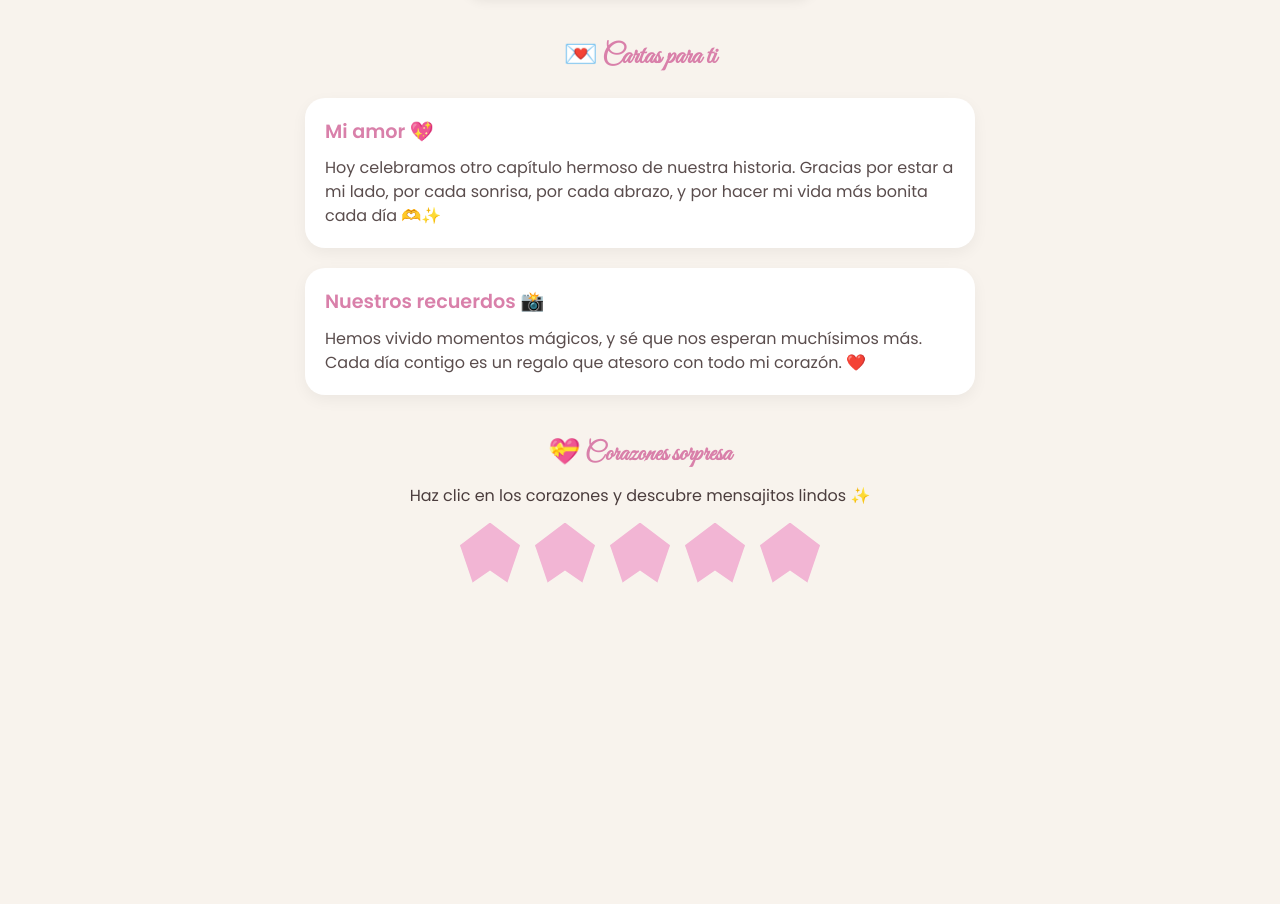
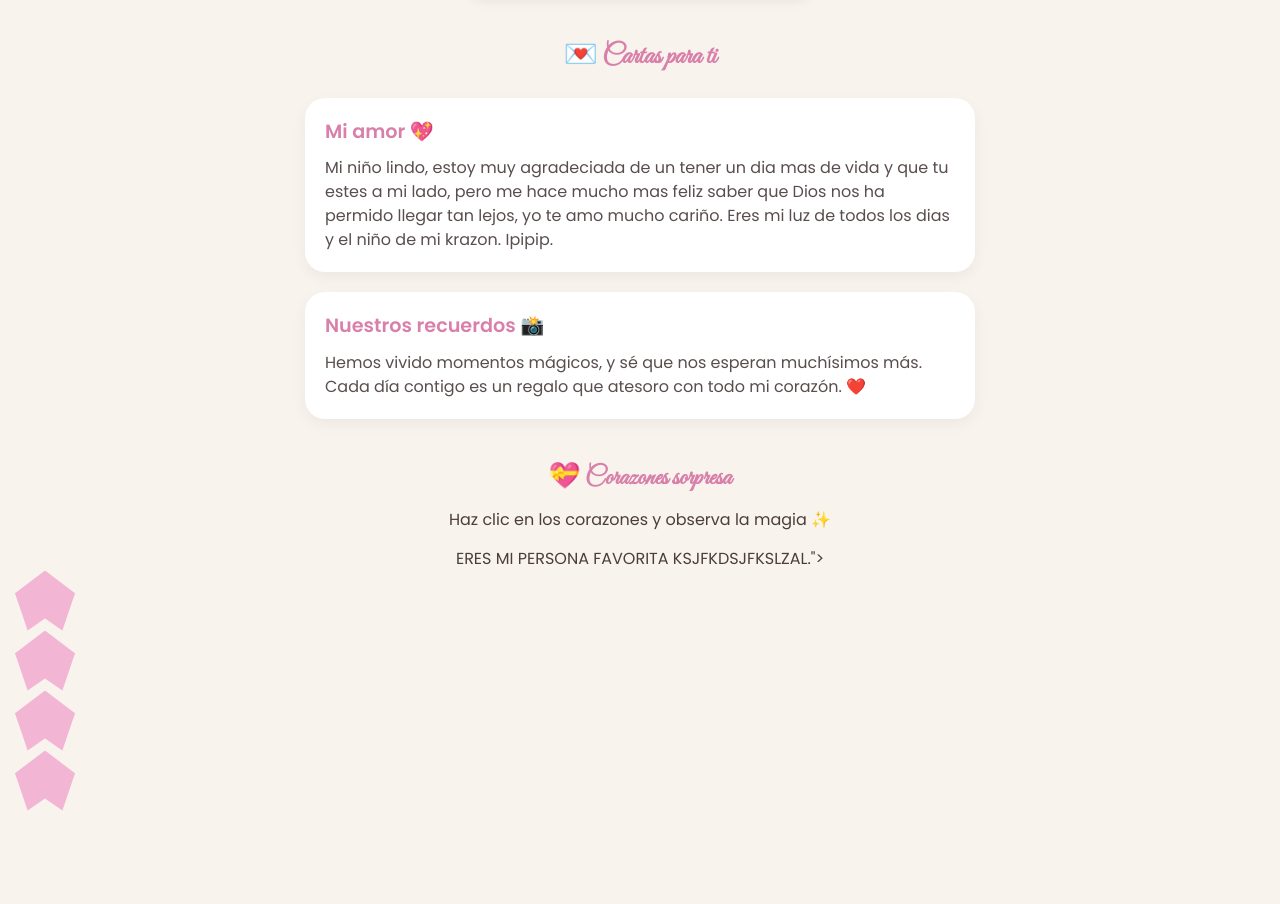
Before and after one commit to kyk007/septimo, a plain HTML site: page index.html in a window 1280 px wide. Shown: the part 368-1272 px from the top of the page. Before the commit the page ends 1085 px from the top, so only its background shows below. Drawn offline with Linux system fonts and the light colour scheme.

Commit message:
Update index.html

```diff
--- a/index.html
+++ b/index.html
@@ -2,7 +2,7 @@
 <html lang="es">
 <head>
   <meta charset="UTF-8">
-  <title>Feliz Aniversario ❤️</title>
+  <title>¡Feliz Aniversario mi vida!❤️</title>
   <link rel="stylesheet" href="style.css">
   <script defer src="script.js"></script>
 </head>
@@ -11,7 +11,7 @@
   <!-- ENCABEZADO -->
   <header class="header">
     <h1>Feliz séptimo aniversario mi vida. ❤️</h1>
-    <p class="subtext">Esta página es un pequeño regalo para celebrar nuestro amor 🫶✨</p>
+    <p class="subtext">Descuidame un ratito y ya te hago una web para declararte mi amor.</p>
   </header>
 
   <!-- CONTADOR DE DÍAS -->
@@ -27,9 +27,10 @@
     <div class="carta">
       <h3>Mi amor 💖</h3>
       <p>
-        Hoy celebramos otro capítulo hermoso de nuestra historia.
-        Gracias por estar a mi lado, por cada sonrisa, por cada abrazo,
-        y por hacer mi vida más bonita cada día 🫶✨
+       Mi niño lindo, estoy muy agradeciada de un tener un dia mas de vida y que
+        tu estes a mi lado, pero me hace mucho mas feliz saber que Dios nos ha
+        permido llegar tan lejos, yo te amo mucho cariño.
+        Eres mi luz de todos los dias y el niño de mi krazon. Ipipip.
       </p>
     </div>
 
@@ -45,13 +46,12 @@
   <!-- JUEGO DE CORAZONES -->
   <section class="juego">
     <h2>💝 Corazones sorpresa</h2>
-    <p>Haz clic en los corazones y descubre mensajitos lindos ✨</p>
-    <div class="corazones-container">
-      <div class="corazon" data-msg="Eres mi persona favorita 🫶"></div>
-      <div class="corazon" data-msg="Gracias por existir en mi vida ❤️"></div>
-      <div class="corazon" data-msg="Contigo quiero todo ✨"></div>
-      <div class="corazon" data-msg="Te amo más de lo que imaginas 💘"></div>
-      <div class="corazon" data-msg="Siempre tú, siempre nosotros 🥹💕"></div>
+    <p>Haz clic en los corazones y observa la magia ✨</p>
+    <div class="corazones-container">ERES MI PERSONA FAVORITA KSJFKDSJFKSLZAL."></div>
+      <div class="corazon" data-msg="GRACIAS POR EXISTIR MI CIELO JSDKFJSKADLJ.❤️"></div>
+      <div class="corazon" data-msg="QUIERO QUEDARME CONTIGO POR SIEMPRE JFSDKLKDOLWJF"></div>
+      <div class="corazon" data-msg="Te amo más DE LO QUE PUEDO EXPRESARRRRR. 💘"></div>
+      <div class="corazon" data-msg="Te amo."></div>
     </div>
     <div id="mensaje-corazon"></div>
   </section>
```
